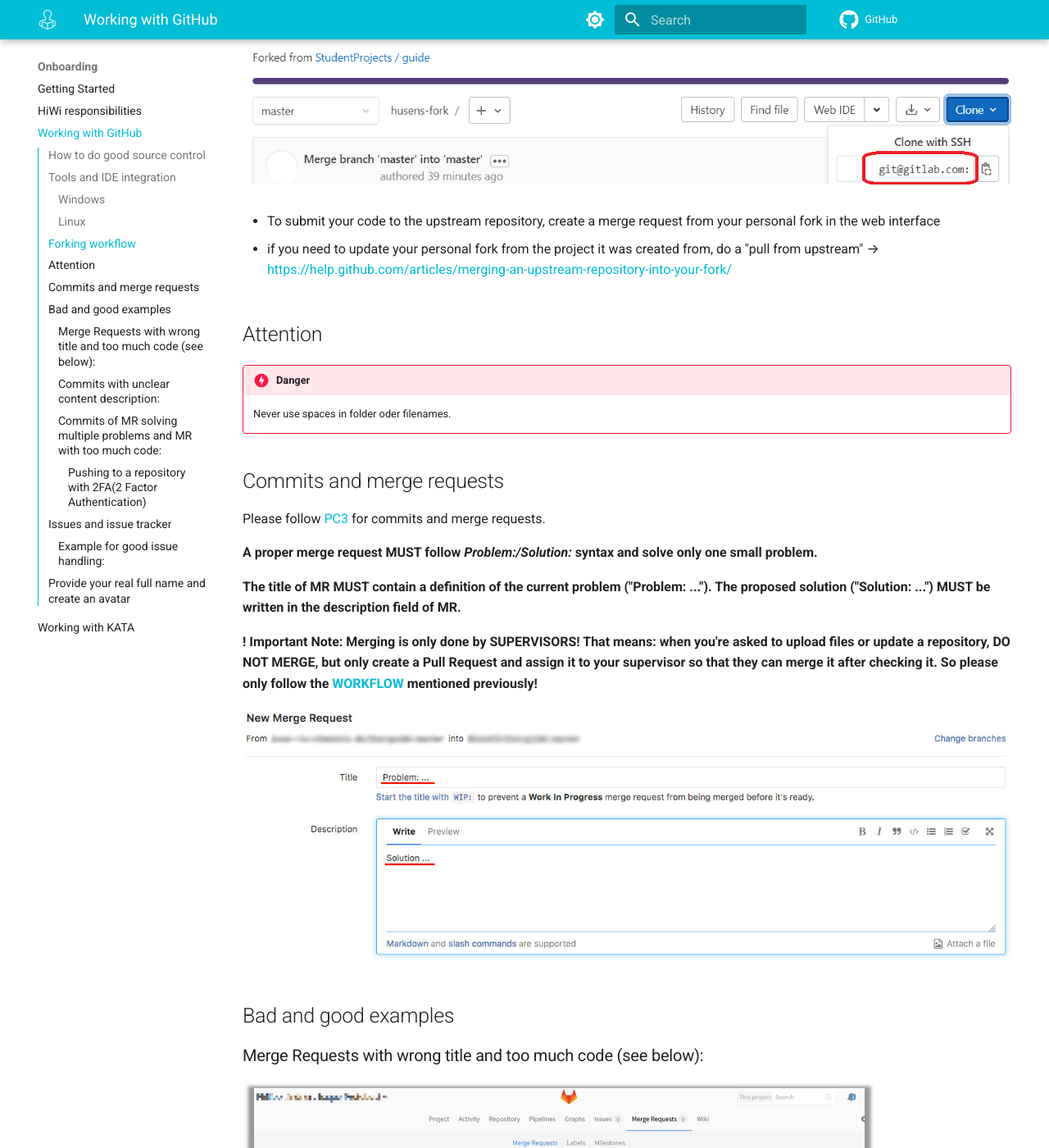
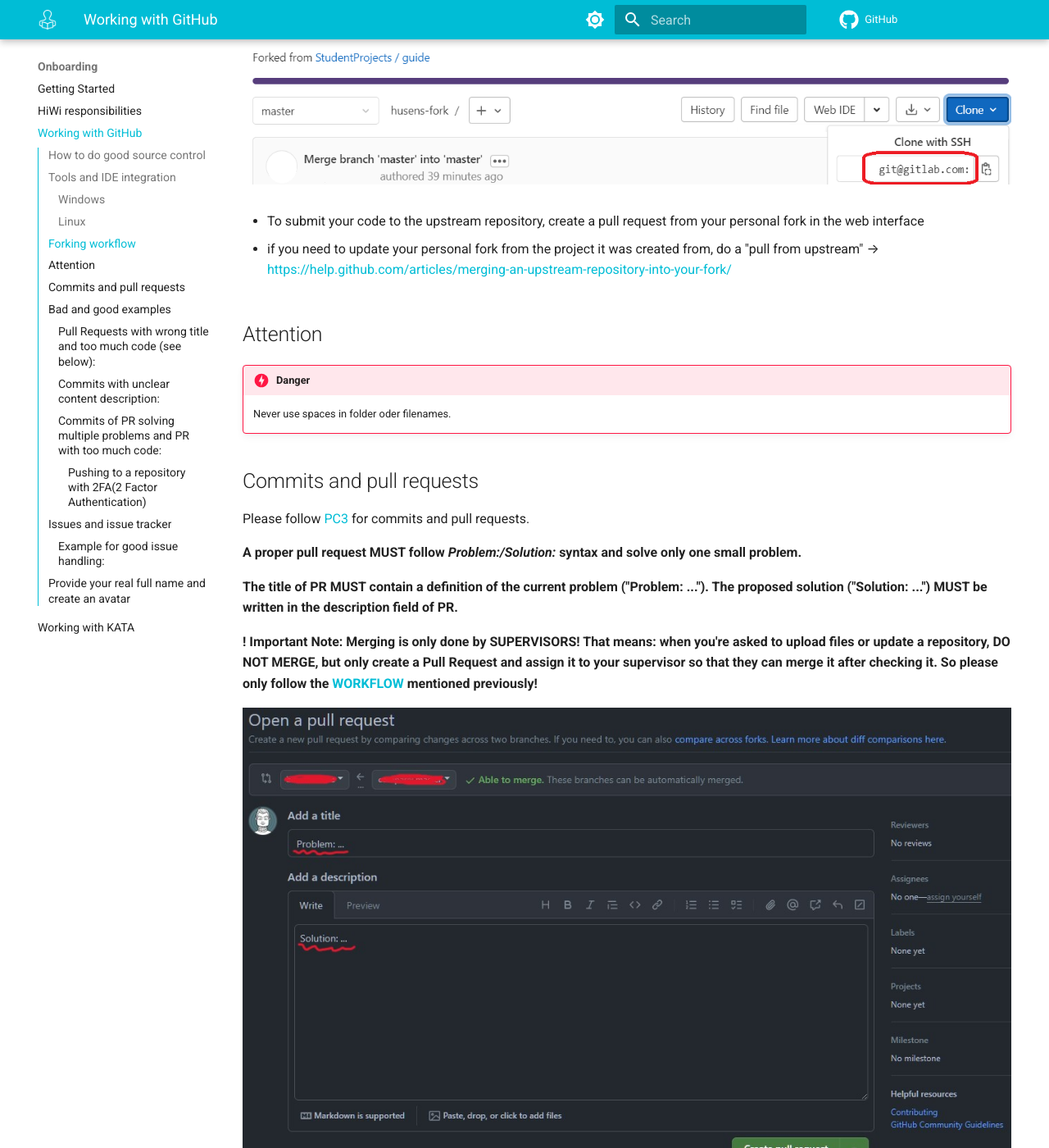
Before and after one commit to josephhuang08/student-guide, an MkDocs documentation site: the page built from docs/content-onboarding/working-with-GitHub.md, in a window 1280 px wide and 1400 px high, scrolled down 2053 px. Shown: the whole window at 82% size. Built offline with MkDocs 1.6.1 and Material for MkDocs 9.7.7, drawn with Linux system fonts in a browser that asks for light colours; comment, search, counter and statistics services are not loaded; some of the changed text lies outside the part shown.

Commit message:
update GitLab wording to GitHub wording (MR -> PR).

```diff
--- a/docs/content-onboarding/working-with-GitHub.md
+++ b/docs/content-onboarding/working-with-GitHub.md
@@ -44,7 +44,7 @@ We use "forking workflow." Please read
 
 ![sorry, image not available](../assets/origin_ssh_path.png "where to find the SSH path")
 
-- To submit your code to the upstream repository, create a merge request from your personal fork in the web interface
+- To submit your code to the upstream repository, create a pull request from your personal fork in the web interface
 
 - if you need to update your personal fork from the project it was created from, do a "pull from upstream" --> https://help.github.com/articles/merging-an-upstream-repository-into-your-fork/
 
@@ -54,30 +54,30 @@ We use "forking workflow." Please read
     Never use spaces in folder oder filenames.
 
 
-## Commits and merge requests
-Please follow [PC3](../content-ops/PC3.md) for commits and merge requests.
+## Commits and pull requests
+Please follow [PC3](../content-ops/PC3.md) for commits and pull requests.
 
-<b>A proper merge request MUST follow *Problem:/Solution:* syntax and solve **only one small** problem.</b>
+<b>A proper pull request MUST follow *Problem:/Solution:* syntax and solve **only one small** problem.</b>
 
-<b>The title of MR MUST contain a definition of the current problem ("Problem: ..."). The proposed solution ("Solution: ...") MUST be written in the description field of MR.</b>
+<b>The title of PR MUST contain a definition of the current problem ("Problem: ..."). The proposed solution ("Solution: ...") MUST be written in the description field of PR.</b>
 
 <b>! Important Note: Merging is only done by SUPERVISORS!
 That means: when you're asked to upload files or update a repository, DO NOT MERGE, but only create a Pull Request and assign it to your supervisor so that they can merge it after checking it. So please only follow the [WORKFLOW](../assets/github_workflow_beginner_01.png) mentioned previously!</b>
 
-![sorry, image not available](../assets/gitlab-workflow-ProbSol-example.jpg "Example of MR creation")
+![sorry, image not available](../assets/pull_request_example.jpg "Example of PR creation")
 
 
 ## Bad and good examples
 
-### Merge Requests with wrong title and too much code (see below):
+### Pull Requests with wrong title and too much code (see below):
 
-![sorry, image not available](../assets/gitlab-workflow-MRs-goodbad.jpg "wrong merge request")
+![sorry, image not available](../assets/gitlab-workflow-MRs-goodbad.jpg "wrong pull request")
 
 ### Commits with unclear content description:
 
 ![sorry, image not available](../assets/gitlab-workflow-ProbSol-goodbad.jpg "wrong commit")
 
-### Commits of MR solving multiple problems and MR with too much code:
+### Commits of PR solving multiple problems and PR with too much code:
 
 ![sorry, image not available](../assets/gitlab-workflow-MRsize-goodbad.jpg "too much code")
 
@@ -128,9 +128,9 @@ There are Avatar generators available:
 
  -----
 
-**Q:** What do you mean with Problem/Solution statement according to [PC3](../content-ops/PC3.md) in the merge requests?
+**Q:** What do you mean with Problem/Solution statement according to [PC3](../content-ops/PC3.md) in the pull requests?
 
-**A:** A merge request contains a solution to a **single** and **small** problem. You need to name the problem and its solution in the MR.
+**A:** A pull request contains a solution to a **single** and **small** problem. You need to name the problem and its solution in the PR.
 
 A problem description does **not** start with *to*.
 
```
Also changed, not shown: docs/assets/pull_request_example.jpg (added).
